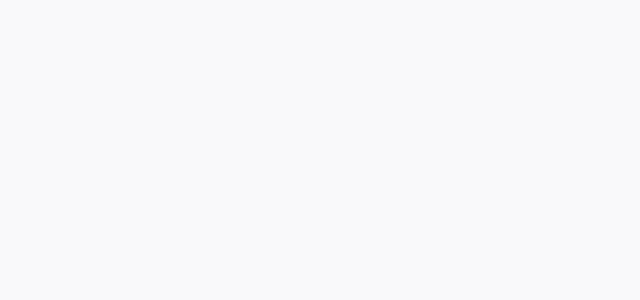
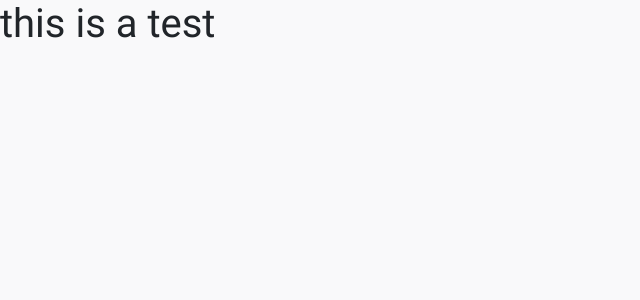
Before and after one commit to kevmich/CMPS285-Fall2020-Section2-Group-3, a React (Create React App) app in the folder KitchenVideoSystem/ClientApp/: page /KitchenScreen in a window 1280 px wide. Shown: the top 300 px of the page, without its empty margins (0-640 px from the left). Built offline with nearby package versions, Linux system fonts and the light colour scheme.

Commit message:
Added a kitchen screen.

```diff
--- a/KitchenVideoSystem/ClientApp/src/App.js
+++ b/KitchenVideoSystem/ClientApp/src/App.js
@@ -3,7 +3,8 @@ import { Route } from 'react-router';
 import { Layout } from './components/Layout';
 import { Home } from './components/Home';
 import  Login  from './components/Login';
-import  CashierScreen  from './components/CashierScreen';
+import CashierScreen from './components/CashierScreen';
+import KitchenScreen from './components/KitchenScreen';
 
 
 import './custom.css'
@@ -17,7 +18,8 @@ export default class App extends Component {
       <div>
         <Route exact path='/' component={Home} />
         <Route exact path='/login' component={Login} />
-        <Route exact path= '/CashierScreen' component={CashierScreen} />
+        <Route exact path='/CashierScreen' component={CashierScreen} />
+        <Route exact path='/KitchenScreen' component={KitchenScreen} />
       </div>
     );
   }
--- a/KitchenVideoSystem/ClientApp/src/components/CashierScreen.css
+++ b/KitchenVideoSystem/ClientApp/src/components/CashierScreen.css
@@ -18,6 +18,7 @@ body {
     margin: 4px
 }
 
+.CurrentOrder
 
 .Button {
     color: black;
--- /dev/null
+++ b/KitchenVideoSystem/ClientApp/src/components/KitchenScreen.js
@@ -0,0 +1,12 @@
+import React, { Component } from 'react';
+
+export default class KitchenScreen extends Component {
+
+    render() {
+        return (
+            <div>
+                <h1> this is a test </h1>
+            </div>
+        );
+    }
+}
```
